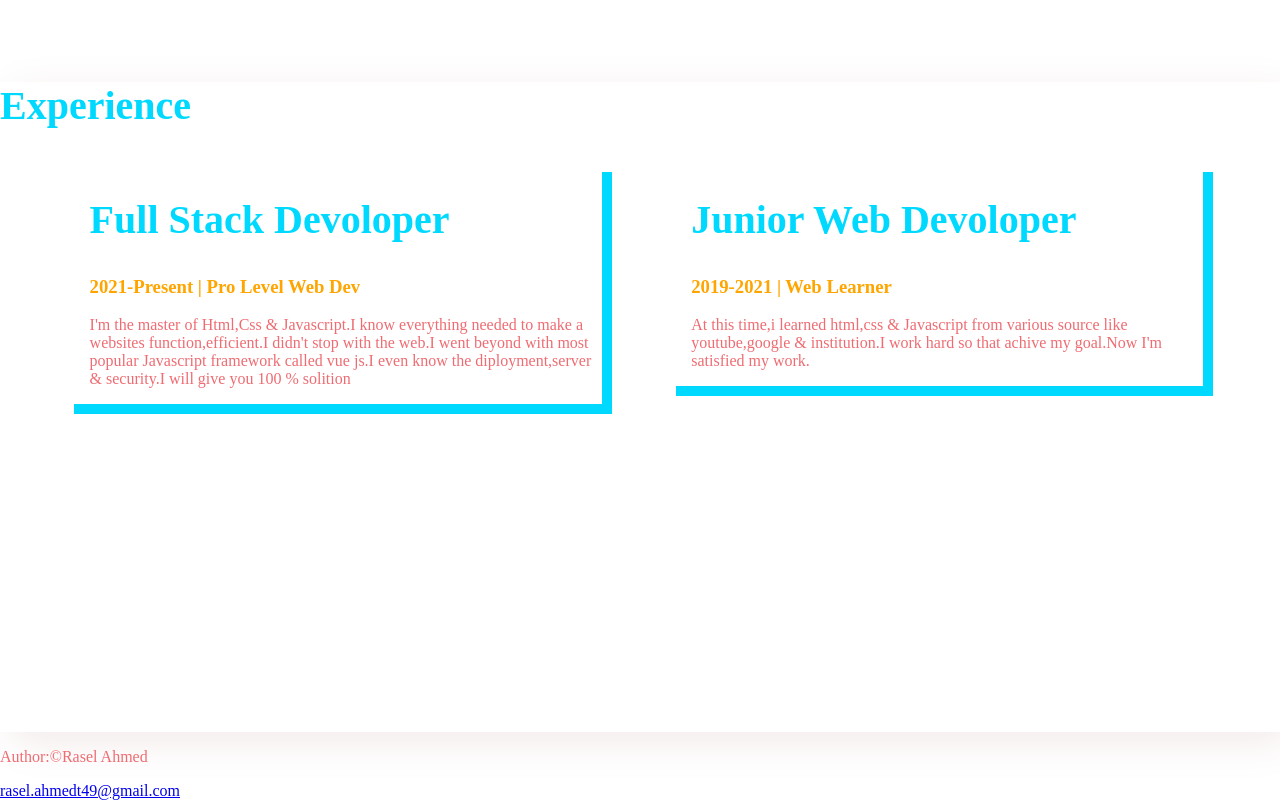
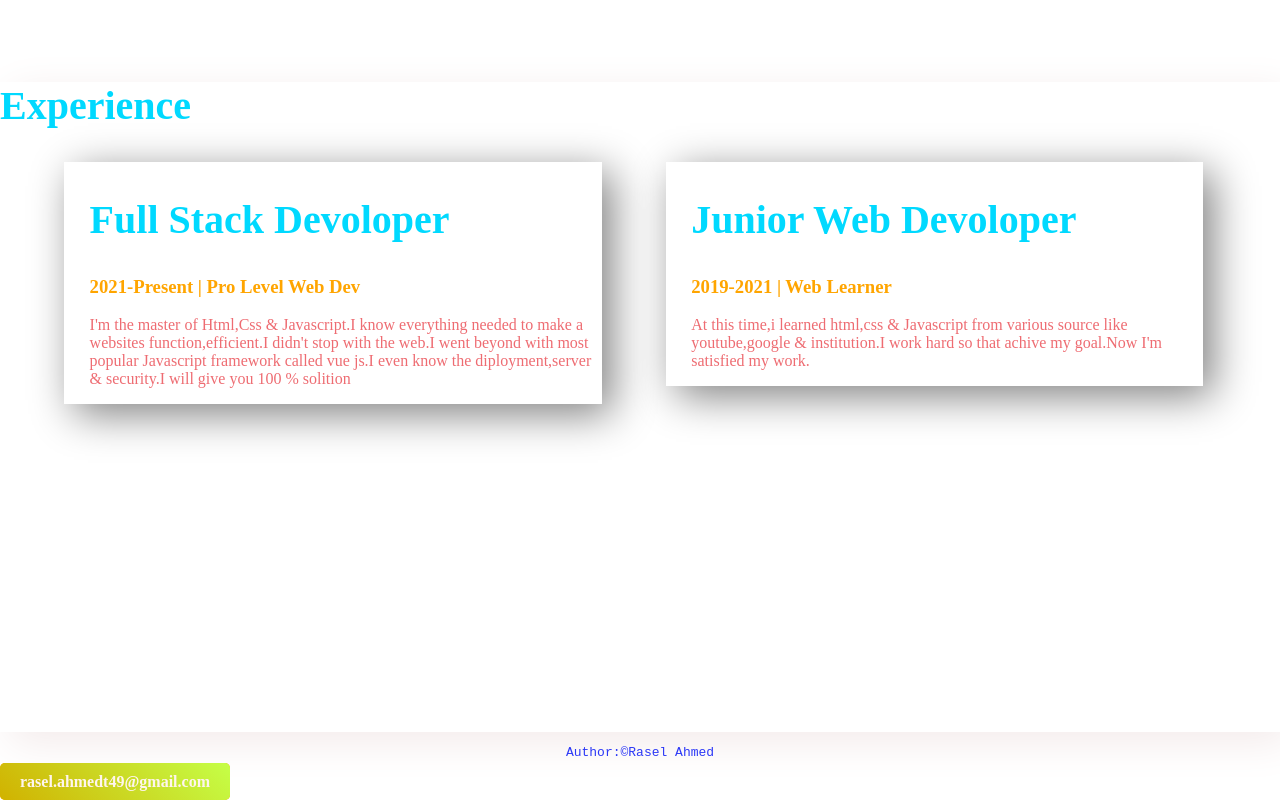
Before and after one commit to RaselHero49/my-first-website, a plain HTML site: page index.html in a window 1280 px wide. Shown: the part 1251-2051 px from the top of the page. Drawn offline with Linux system fonts and the light colour scheme.

Commit message:
added new part

```diff
--- a/index.html
+++ b/index.html
@@ -47,8 +47,8 @@
         </div>
     </section>
     <footer>
-        <p>Author:©Rasel Ahmed</p>
-        <a href="mailto:rasel.ahmedt49@gmail.com">rasel.ahmedt49@gmail.com</a>
+        <p class="para">Author:©Rasel Ahmed</p>
+        <a class="link-button" target="_blank" href="mailto:rasel.ahmedt49@gmail.com">rasel.ahmedt49@gmail.com</a>
     </footer>
 
 
--- a/style.css
+++ b/style.css
@@ -56,5 +56,11 @@ h1{
         box-shadow: 10px 10px 40px rgb(243, 234, 234);
     }
     .blog{
-        box-shadow: 10px 10px;
+        box-shadow: 10px 10px 40px gray;
     }
+    .para{
+        text-align: center;
+        color: rgba(17, 32, 246, 0.89);
+        font-size: 900;
+        font-family: monospace;
+    }
```
